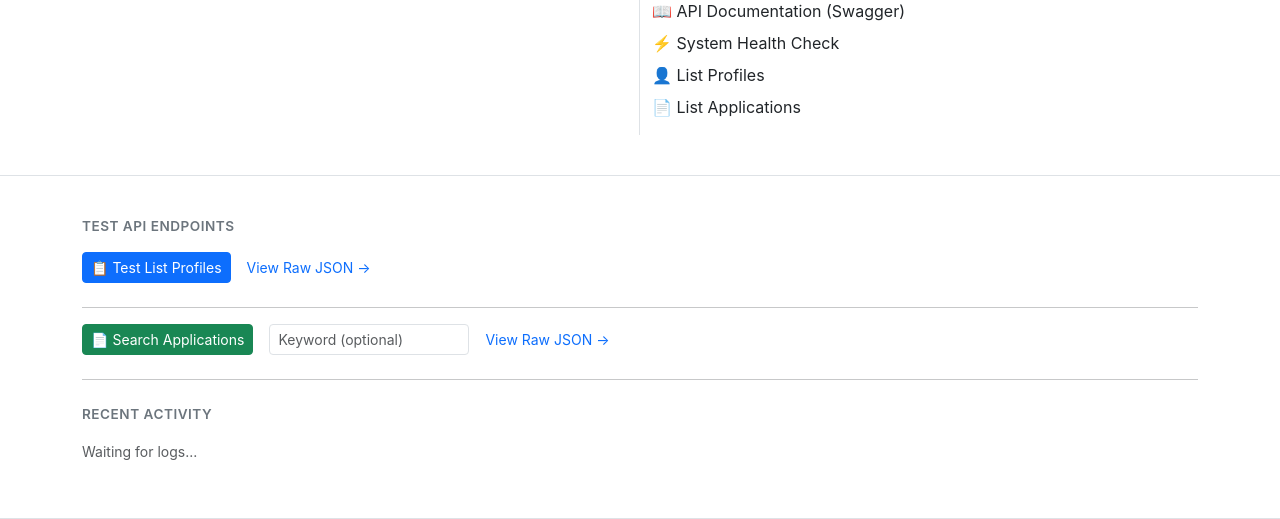
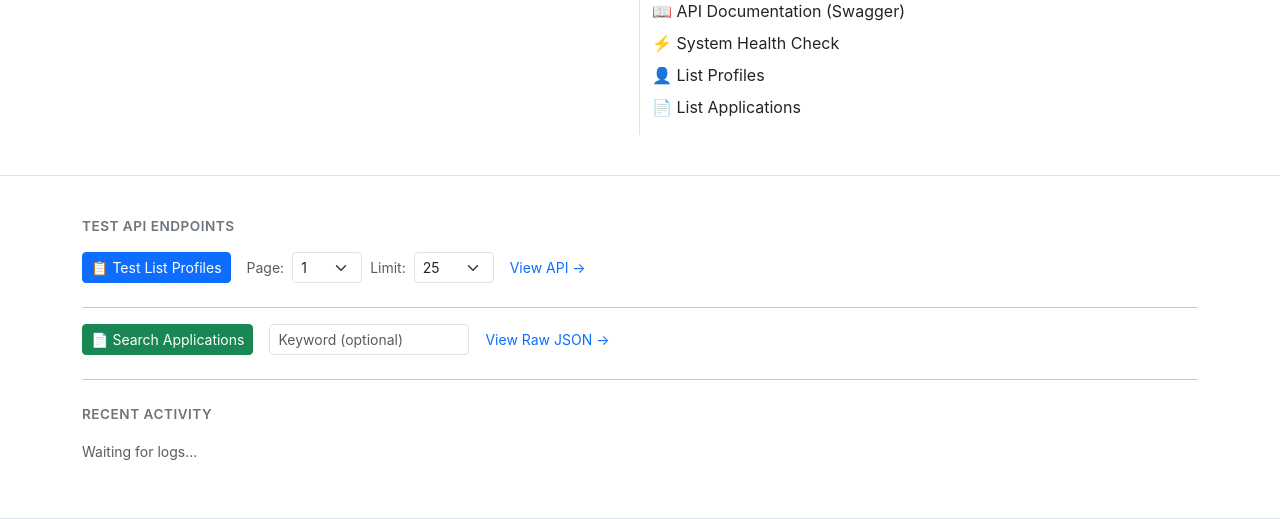
Before and after one commit to Zhihong0321/seda-manager, a FastAPI app: page / in a window 1280 px wide. Shown: the part 562-1081 px from the top of the page. Run offline with FastAPI, Linux system fonts and the light colour scheme; some libraries are stand-ins or nearby versions.

Commit message:
feat: add pagination support for profile list
- Add skip/limit query parameters to GET /api/v1/profiles/
- Return paginated response with total count
- Dashboard UI with page selector (dropdown), limit selector (10/25/50/100)
- Previous/Next buttons for navigation
- Page info showing current page and total pages

```diff
--- a/app/templates/index.html
+++ b/app/templates/index.html
@@ -157,12 +157,25 @@
 
         <!-- Test List Profiles Section -->
         <div class="mb-4">
-            <div class="d-flex align-items-center gap-3 mb-3">
+            <div class="d-flex align-items-center gap-3 mb-3 flex-wrap">
                 <button id="testProfilesBtn" class="btn btn-primary btn-sm" onclick="testListProfiles()">
                     <span id="testProfilesText">📋 Test List Profiles</span>
                     <span id="testProfilesSpinner" class="spinner-border spinner-border-sm" style="display: none;"></span>
                 </button>
-                <a href="/api/test-list-profiles/" target="_blank" class="text-decoration-none small">View Raw JSON →</a>
+                <div class="d-flex align-items-center gap-2">
+                    <label class="small text-muted mb-0">Page:</label>
+                    <select id="profilePage" class="form-select form-select-sm" style="width: 70px;" onchange="testListProfiles()">
+                        <option value="0">1</option>
+                    </select>
+                    <label class="small text-muted mb-0">Limit:</label>
+                    <select id="profileLimit" class="form-select form-select-sm" style="width: 80px;" onchange="testListProfiles()">
+                        <option value="10">10</option>
+                        <option value="25" selected>25</option>
+                        <option value="50">50</option>
+                        <option value="100">100</option>
+                    </select>
+                </div>
+                <a href="/api/v1/profiles/" target="_blank" class="text-decoration-none small">View API →</a>
             </div>
 
             <div id="profilesResult" style="display: none;">
@@ -186,6 +199,17 @@
                         <tbody id="profilesTableBody">
                         </tbody>
                     </table>
+                </div>
+
+                <!-- Pagination Controls -->
+                <div class="d-flex justify-content-between align-items-center mt-3">
+                    <button id="prevProfilePage" class="btn btn-sm btn-outline-secondary" onclick="changeProfilePage(-1)" disabled>
+                        ← Previous
+                    </button>
+                    <span id="profilePageInfo" class="small text-muted">Page 1 of 1</span>
+                    <button id="nextProfilePage" class="btn btn-sm btn-outline-secondary" onclick="changeProfilePage(1)" disabled>
+                        Next →
+                    </button>
                 </div>
             </div>
 
@@ -327,6 +351,14 @@ if (window.location.search.includes('handshake=1')) {
     document.addEventListener('DOMContentLoaded', runHandshake);
 }
 
+// Profile Pagination State
+let profileState = {
+    skip: 0,
+    limit: 25,
+    total: 0,
+    currentPage: 1
+};
+
 // Test List Profiles Function
 function testListProfiles() {
     const btn = document.getElementById('testProfilesBtn');
@@ -335,6 +367,13 @@ function testListProfiles() {
     const resultDiv = document.getElementById('profilesResult');
     const errorDiv = document.getElementById('profilesError');
     const tableBody = document.getElementById('profilesTableBody');
+
+    // Get pagination values
+    const pageSelect = document.getElementById('profilePage');
+    const limitSelect = document.getElementById('profileLimit');
+    profileState.limit = parseInt(limitSelect.value);
+    profileState.currentPage = parseInt(pageSelect.value) + 1;
+    profileState.skip = parseInt(pageSelect.value) * profileState.limit;
 
     // Reset UI
     resultDiv.style.display = 'none';
@@ -346,21 +385,44 @@ function testListProfiles() {
     btnText.textContent = 'Fetching...';
     btnSpinner.style.display = 'inline-block';
 
-    fetch('/api/test-list-profiles/')
+    fetch(`/api/v1/profiles/?skip=${profileState.skip}&limit=${profileState.limit}`)
         .then(response => response.json())
         .then(data => {
             if (data.success) {
+                profileState.total = data.total;
+
                 // Show success
                 resultDiv.style.display = 'block';
-                document.getElementById('profilesCount').textContent = `${data.count} Profiles`;
+                document.getElementById('profilesCount').textContent = `${data.total} Total Profiles`;
                 document.getElementById('profilesStatus').innerHTML = '<span class="text-success">✓ Success</span>';
+
+                // Update pagination controls
+                const totalPages = Math.ceil(data.total / profileState.limit);
+                document.getElementById('profilePageInfo').textContent = `Page ${profileState.currentPage} of ${totalPages}`;
+
+                // Update prev/next buttons
+                document.getElementById('prevProfilePage').disabled = profileState.skip === 0;
+                document.getElementById('nextProfilePage').disabled = (profileState.skip + data.profiles.length) >= data.total;
+
+                // Update page selector
+                const pageSelector = document.getElementById('profilePage');
+                const currentSelected = pageSelector.value;
+                pageSelector.innerHTML = '';
+                for (let i = 0; i < totalPages; i++) {
+                    const option = document.createElement('option');
+                    option.value = i;
+                    option.textContent = i + 1;
+                    pageSelector.appendChild(option);
+                }
+                pageSelector.value = Math.min(currentSelected, totalPages - 1);
 
                 // Populate table
                 data.profiles.forEach((profile, index) => {
+                    const rowNumber = profileState.skip + index + 1;
                     const row = document.createElement('tr');
                     row.innerHTML = `
-                        <td>${index + 1}</td>
-                        <td><span class="badge bg-secondary">${profile.type}</span></td>
+                        <td>${rowNumber}</td>
+                        <td><span class="badge bg-secondary">${escapeHtml(profile.type)}</span></td>
                         <td><strong>${escapeHtml(profile.name)}</strong></td>
                         <td><code>${escapeHtml(profile.registration_number)}</code></td>
                         <td>${escapeHtml(profile.category)}</td>
@@ -385,6 +447,18 @@ function testListProfiles() {
             btnText.textContent = '📋 Test List Profiles';
             btnSpinner.style.display = 'none';
         });
+}
+
+// Change Profile Page
+function changeProfilePage(direction) {
+    const pageSelect = document.getElementById('profilePage');
+    const currentPage = parseInt(pageSelect.value);
+    const newPage = currentPage + direction;
+
+    if (newPage >= 0) {
+        pageSelect.value = newPage;
+        testListProfiles();
+    }
 }
 
 // Test Search Applications Function
```
Also changed, not shown: app/api/v1/profiles.py (+27 -6 lines).
